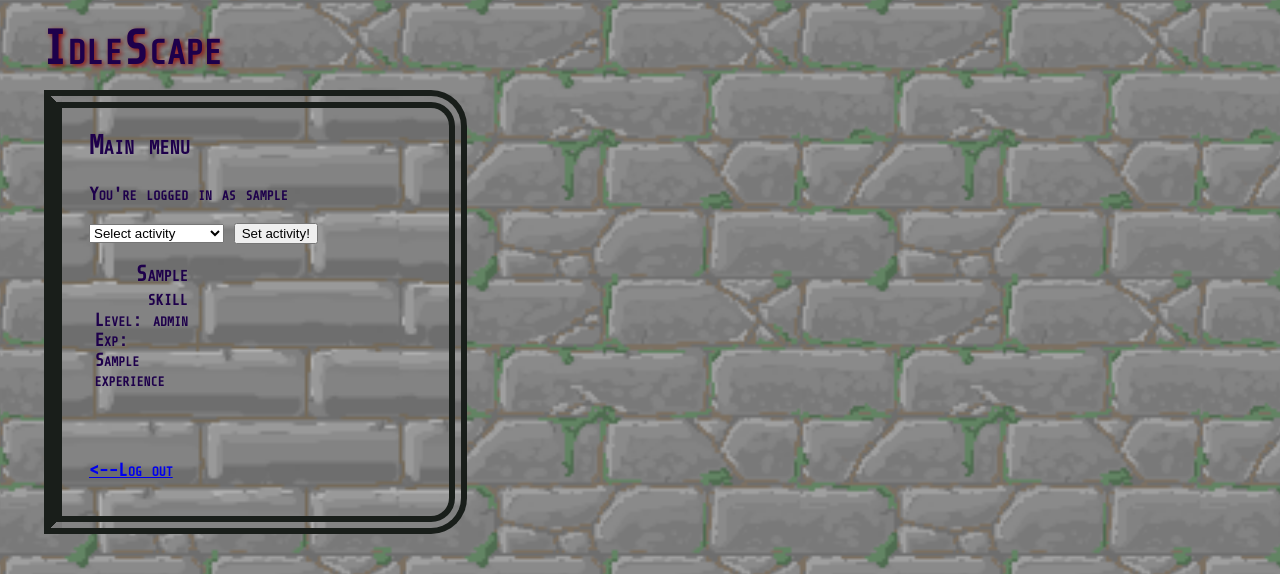
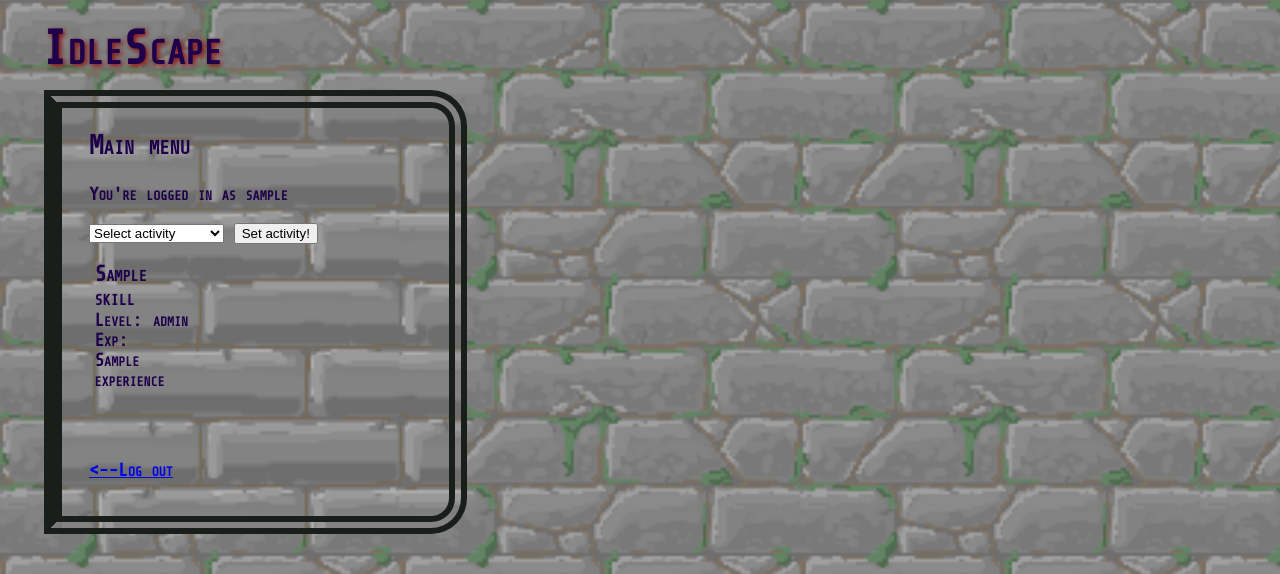
Before and after one commit to juhkure/IdleScape, a Flask app: template templates/main_menu.html in a window 1280 px wide. Shown: the top 574 px of the page. Run offline with Flask 3, Linux system fonts and the light colour scheme; the visitor is signed in with stand-in values (Sample User, id 1); the template is opened without the code that fills it: most values are stand-ins (such as "Sample title", 1, 10 or a date in 2020); parts of the project's set-up code (start-up, migrations or seed data) failed here and were passed over.

Commit message:
Change skill name position

```diff
--- a/static/style.css
+++ b/static/style.css
@@ -66,7 +66,8 @@ body {
 
 .skill_name {
     display: block;
-    text-align: right;
+    /* text-align: center; */
+    text-align: left;
     font-size: 22px;
 }
 
--- a/templates/main_menu.html
+++ b/templates/main_menu.html
@@ -44,6 +44,11 @@ Main menu
 <div class="stats">
     {% for skill in skills %}
     <span class="skill">
+
+        <span class="skill_name">
+            {{ skill.skill_name }}
+        </span>
+
         {% if skill.skill_name == "attack" %}
         <span class="sprites sprites-attack"></span>
         {% endif %}
@@ -76,9 +81,7 @@ Main menu
         <span class="sprites sprites-fishing"></span>
         {% endif %}
 
-        <span class="skill_name">
-            {{ skill.skill_name }}
-        </span>
+
         <span class="left_level">Level:</span><span class="right_level">{{ skill.level }}</span>
         <span class="left_experience">Exp:</span><span class="right_experience">{{ skill.experience }}</span>
         <!-- </div> -->
```
